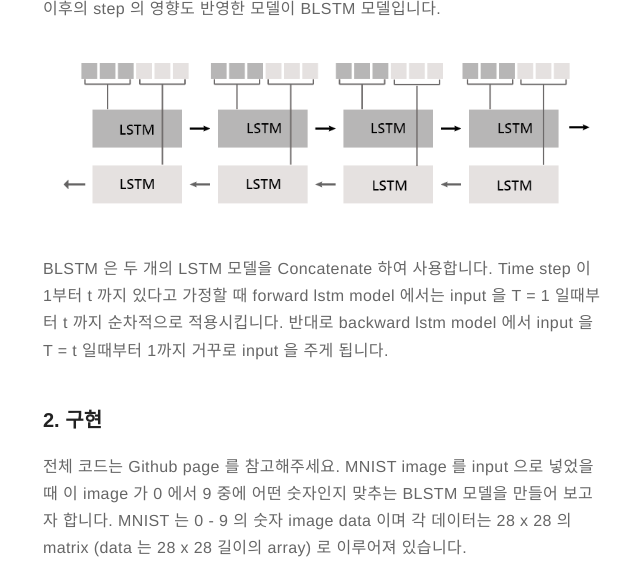
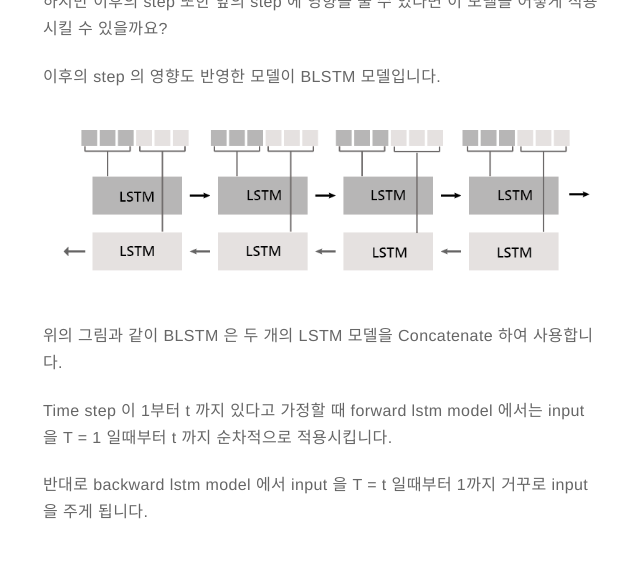
Before and after one commit to POZAlabs/pozalabs.github.io, a Jekyll site: the page built from _posts/2017-07-12-blstm.md, in a window 1280 px wide and 1400 px high, scrolled down 694 px. Shown: the top 568 px of the window, without its empty margins (317-957 px from the left). Built offline with Jekyll 4.4.1, drawn with Linux system fonts in a browser that asks for light colours; some of the changed text lies outside the part shown.

Commit message:
Update 2017-07-12-blstm.md

````diff
--- a/_posts/2017-07-12-blstm.md
+++ b/_posts/2017-07-12-blstm.md
@@ -16,7 +16,7 @@ description: BLSTM summary with tensorflow
 
 ## Summary:
 
-이 포스팅은 BLSTM에 대한 기본 개념을 소개하고, tensorflow와 MNIST 데이터를 이용하여 구현해봅니다.
+이 포스팅은 Bidirectional LSTM에 대한 기본 개념을 소개하고, tensorflow와 MNIST 데이터를 이용하여 구현해봅니다.
 
 
 ## Bidirectional LSTM
@@ -24,29 +24,39 @@ description: BLSTM summary with tensorflow
 
 ### 1. 개념 설명
 
-앞에서 RNN 과 LSTM 모델에 대해 알려드렸습니다. Basic LSTM 모델은 이전 시간의 step들이 다음 step에 영향을 줄 것이라는 가정을 했습니다. 하지만 이후의 step 또한 앞의 step 에 영향을 줄 수 있다면 이 모델을 어떻게 적용시킬 수 있을까요?
+앞에서 RNN 과 LSTM 모델에 대해 소개했습니다.
+
+기본적인 LSTM 모델은 이전 시간의 step들이 다음 step에 영향을 줄 것이라는 가정을 했습니다.
+
+하지만 이후의 step 또한 앞의 step 에 영향을 줄 수 있다면 이 모델을 어떻게 적용시킬 수 있을까요?
 
 이후의 step 의 영향도 반영한 모델이 BLSTM 모델입니다.
 
 
 ![BLSTM structure](/assets/images/BLSTM.PNG)
 
-BLSTM 은 두 개의 LSTM 모델을 Concatenate 하여 사용합니다. Time step 이 1부터 t 까지 있다고 가정할 때
-forward lstm model 에서는 input 을 T = 1 일때부터 t 까지 순차적으로 적용시킵니다. 반대로 backward lstm model 에서 input 을 T = t 일때부터 1까지 거꾸로 input 을 주게 됩니다.
+ 위의 그림과 같이 BLSTM 은 두 개의 LSTM 모델을 Concatenate 하여 사용합니다.
 
+ Time step 이 1부터 t 까지 있다고 가정할 때 forward lstm model 에서는 input 을 T = 1 일때부터 t 까지 순차적으로 적용시킵니다.
 
-
-
+ 반대로 backward lstm model 에서 input 을 T = t 일때부터 1까지 거꾸로 input 을 주게 됩니다.
 
 
 
 ### 2. 구현
 
- 전체 코드는 Github page 를 참고해주세요.
-  MNIST image 를 input 으로 넣었을 때 이 image 가 0 에서 9 중에 어떤 숫자인지 맞추는 BLSTM 모델을 만들어 보고자 합니다. MNIST 는 0 - 9 의 숫자 image data 이며 각 데이터는 28 x 28 의 matrix (data 는 28 x 28 길이의 array) 로 이루어져 있습니다.
+ 전체 코드는 ![Github page](https://github.com/POZAlabs/pozalabs.github.io/) 를 참고해주세요.
+
+ MNIST image 를 input 으로 넣었을 때 이 image 가 0 에서 9 중에 어떤 숫자인지 맞추는 BLSTM 모델을 만들어 보고자 합니다.
+
+ MNIST 는 0 - 9 의 숫자 image data 이며 각 데이터는 28 x 28 의 matrix (data 는 28 x 28 길이의 array) 로 이루어져 있습니다.
 
 
-앞에서 봤듯이 LSTM 은 sequence 형태를 요구합니다. 그래서 데이터 하나를 한 번에 넣는 것이 아니라 각 데이터의 matrix 를 row 만큼, 즉 28번의 time step 으로 나누어 넣어주게 됩니다. 그래서 input_sequence 를 28 길이로 설정합니다.
+ 앞에서 봤듯이 LSTM 은 sequence 형태를 요구합니다.
+
+ 그래서 데이터 하나를 한 번에 넣는 것이 아니라 각 데이터의 matrix 를 row 만큼, 즉 28번의 time step 으로 나누어 넣어주게 됩니다.
+
+ 그래서 input_sequence 를 28 길이로 설정합니다.
 
 
 ```python
@@ -74,9 +84,13 @@ w_bw = tf.Variable(tf.random_normal([n_hidden, input_classes]))
 biases = tf.Variable(tf.random_normal([input_classes]))
 ```
 
-X 는 28 x 28 의 matrix 로 이루어진 데이터를 받고 Y 는 실제 class (0 - 9) 를 의미하는 length 10 의 vector 를 받습니다. 그리고 각 forward lstm 모델과 backward lstm 모델에서 들어오는 weight 값을 받을 변수를 설정합니다.
+X 는 28 x 28 의 matrix 로 이루어진 데이터를 받고 Y 는 실제 class (0 - 9) 를 의미하는 length 10 의 vector 를 받습니다.
 
-DropoutWrapper 는 모델에서 input 으로 주어진 data 에 대한 Overfitting 이 발생하지 않도록 만들어주는 모델입니다. 각 state 를 랜덤하게 비활성화시켜서 데이터를 더 random 하게 만들어줍니다. keep_prob 변수를 통해서 dropoutWrapper 의 확률값을 조정합니다.
+그리고 각 forward lstm 모델과 backward lstm 모델에서 들어오는 weight 값을 받을 변수를 설정합니다.
+
+DropoutWrapper 는 모델에서 input 으로 주어진 data 에 대한 Overfitting 이 발생하지 않도록 만들어주는 모델입니다.
+
+각 state 를 랜덤하게 비활성화시켜서 데이터를 더 random 하게 만들어줍니다. keep_prob 변수를 통해서 dropoutWrapper 의 확률값을 조정합니다.
 
 
 ```python
@@ -102,11 +116,19 @@ lstm_bw_cell = tf.nn.rnn_cell.DropoutWrapper(lstm_bw_cell, output_keep_prob=keep
 outputs,_ = tf.nn.bidirectional_dynamic_rnn(lstm_fw_cell,lstm_bw_cell, X, dtype = tf.float32)
 ```
 
-기존의 lstm 과 달리 output 이 2개의 LSTMStateTuple 로 이루어져 있습니다. 각 output 에 가중치를 더해서 하나의 output 으로 만들어주는 과정이 필요합니다.
+기존의 lstm 과 달리 output 이 2개의 LSTMStateTuple 로 이루어져 있습니다.
 
-여기서 가장 헷갈리는 부분이 transpose 입니다. 왜 output 에 대해서 transpose를 하는 것인지 의문이 들 수 있습니다. tf.nn.bidirectional_dynamic_rnn 문서를 보시면 output 의 default 는 [batch_size,max_time,depth] 라고 나와있습니다. 각각 mini batch 의 크기 그리고 time step, hidden state 의 depth 를 의미합니다.
+각 output 에 가중치를 더해서 하나의 output 으로 만들어주는 과정이 필요합니다.
 
- 우리는 각 데이터마다 마지막 time step 의 결과값을 output 으로 선택해야 합니다. 그래야지 전체 step 이 반영된 output 을 얻을 수 있습니다.
+여기서 가장 헷갈리는 부분이 transpose 입니다. 왜 output 에 대해서 transpose를 하는 것인지 의문이 들 수 있습니다.
+
+tf.nn.bidirectional_dynamic_rnn 문서를 보시면 output 의 default 는 [batch_size,max_time,depth] 라고 나와있습니다.
+
+각각 mini batch 의 크기 그리고 time step, hidden state 의 depth 를 의미합니다.
+
+ 우리는 각 데이터마다 마지막 time step 의 결과값을 output 으로 선택해야 합니다.
+
+ 그래야지 전체 step 이 반영된 output 을 얻을 수 있습니다.
 
 
 ```python
````
